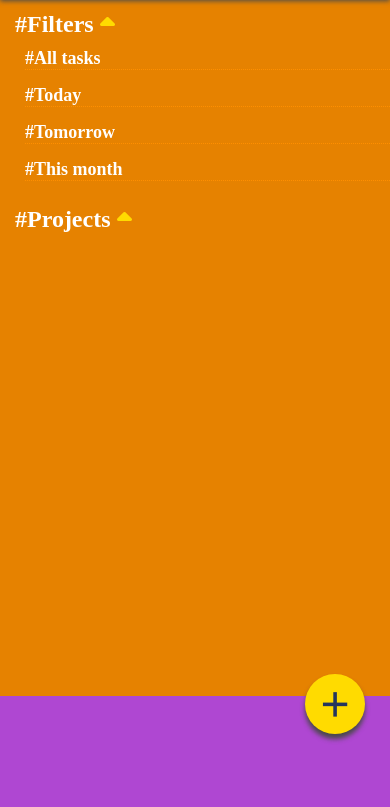
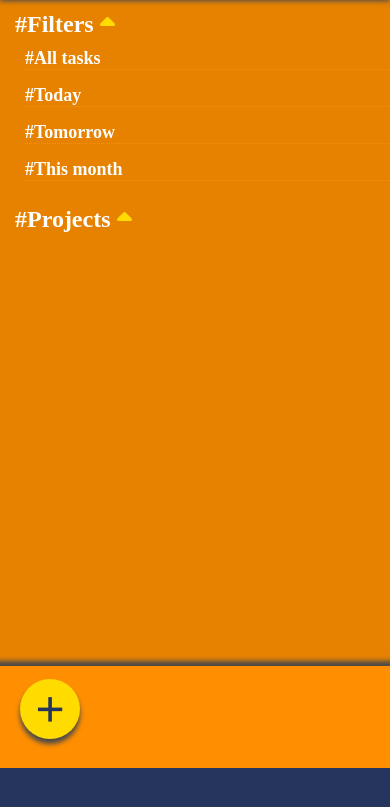
Before and after one commit to biandresen/ToDoList, a website built with webpack: page src/template.html in a window 390 px wide. Shown: the part 85-892 px from the top of the page. After the commit the page ends 853 px from the top, so only its background shows below. Built offline with nearby package versions, Linux system fonts and the light colour scheme.

Commit message:
fix: css footer and responsiveness
Refs: #16 #33

```diff
--- a/src/assets/styles/style.css
+++ b/src/assets/styles/style.css
@@ -33,6 +33,7 @@ input {
   --error-color: #b31312;
   --text-color: white;
   --box-shadow: 0px 5px 5px rgb(73, 73, 73);
+  --box-shadow-top: 0px 0px 5px 5px rgb(73, 73, 73);
   --text-shadow: 0px 2px 2px rgb(73, 73, 73);
   --main-font: "Franklin Gothic Medium", "Arial Narrow", Arial, sans-serif;
   --text-title: 24px bold;
@@ -46,9 +47,9 @@ html {
 }
 body {
   height: 100vh;
-  height: 100svh;
+  height: 89svh;
   /* height: 100dvh; */
-  height: 100%;
+  /* height: 100%; */
   /* width: 100%; */
   background: var(--background-color);
 }
@@ -137,7 +138,7 @@ body {
   grid-row: 2 / 3;
   display: flex;
   flex-direction: column;
-  height: 100%;
+  height: 109%;
 }
 .filter-area {
   margin-top: 15px;
@@ -232,7 +233,7 @@ h4 {
 .task-priority-color {
   position: absolute;
   width: 10px;
-  height: 6.2%;
+  height: 40px;
   border-radius: 3px;
 }
 .task-priority-color.low {
@@ -427,8 +428,8 @@ h4 {
 }
 .new-task-button {
   position: fixed;
-  bottom: 25px;
-  right: 25px;
+  left: 20px;
+  bottom: 20px;
   height: 60px;
   width: 60px;
   border-radius: 50%;
@@ -567,10 +568,11 @@ h4 {
   text-decoration: underline;
 }
 .footer {
-  background: var(--secondary-color);
-  /* grid-row: 3 / 4; */
+  background: var(--primary-color);
+  grid-row: 3 / 4;
   position: sticky;
-  height: 100px;
+  height: 102px;
+  box-shadow: 0px 0px 5px 5px rgb(73, 73, 73);
 }
 .priority-border {
   border: 3px solid black;
```
